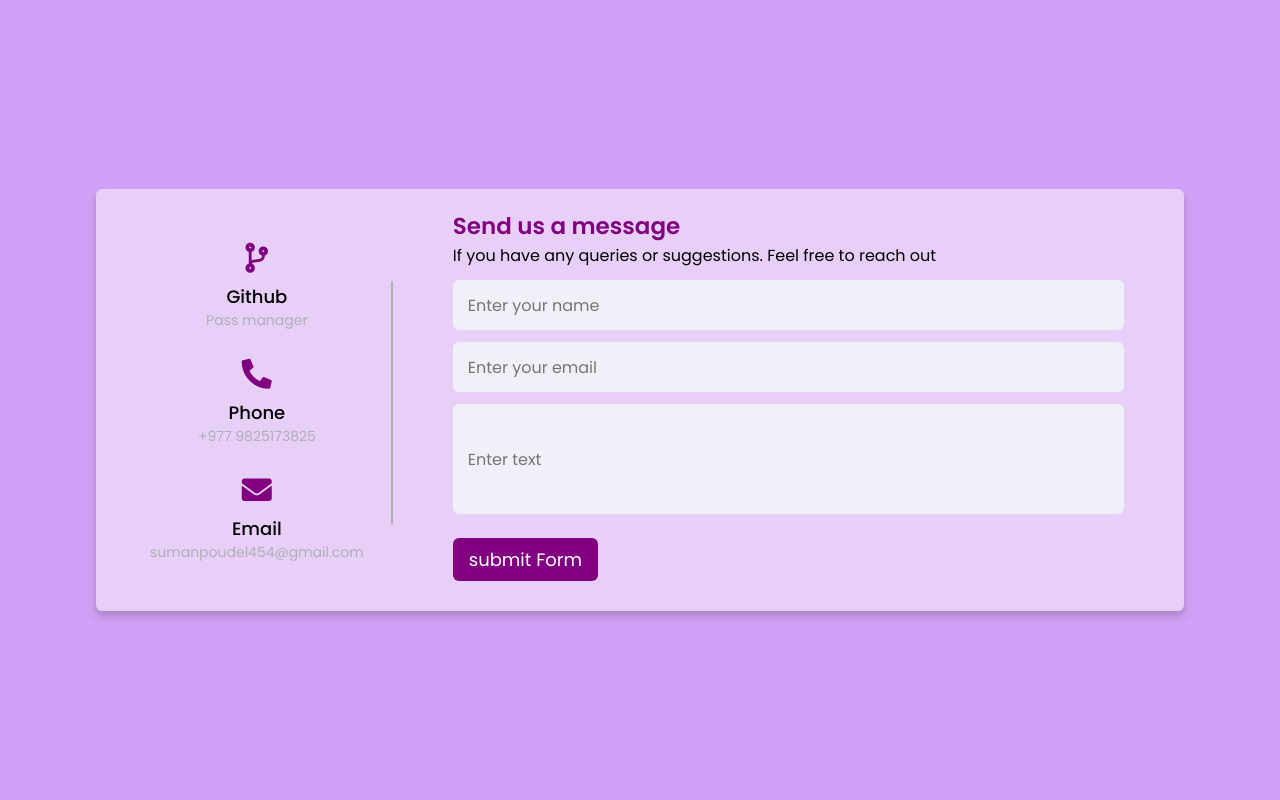
After one commit to Adarshakarki/passmanager, a PHP site: page /contact.html in a window 1280 px wide. The commit adds this page. Run offline with PHP 8.4, Linux system fonts and the light colour scheme.

Commit message:
Add files via upload

```diff
--- /dev/null
+++ b/contact/contact.css
@@ -0,0 +1,169 @@
+@import url('https://fonts.googleapis.com/css2?family=Poppins:wght@200;300;400;500;600;700&display=swap');
+* {
+    margin: 0;
+    padding: 0;
+    box-sizing: border-box;
+    font-family: "Poppins", sans-serif;
+}
+
+body {
+    min-height: 100vh;
+    width: 100%;
+    background: #D0A2F7;
+    ;
+    display: flex;
+    align-items: center;
+    justify-content: center;
+}
+
+.container {
+    width: 85%;
+    background: #E7CFF8;
+    border-radius: 6px;
+    padding: 20px 60px 30px 40px;
+    box-shadow: 0 5px 10px rgba(0, 0, 0, 0.2);
+}
+
+.container .content {
+    display: flex;
+    align-items: center;
+    justify-content: space-between;
+}
+
+.container .content .left-side {
+    width: 25%;
+    height: 100%;
+    display: flex;
+    flex-direction: column;
+    align-items: center;
+    justify-content: center;
+    margin-top: 15px;
+    position: relative;
+}
+
+.content .left-side::before {
+    content: '';
+    position: absolute;
+    height: 70%;
+    width: 2px;
+    right: -15px;
+    top: 50%;
+    transform: translateY(-50%);
+    background: #afafb6;
+}
+
+.content .left-side .details {
+    margin: 14px;
+    text-align: center;
+}
+
+.content .left-side .details i {
+    font-size: 30px;
+    color: purple;
+    margin-bottom: 10px;
+}
+
+.content .left-side .details .topic {
+    font-size: 18px;
+    font-weight: 500;
+}
+
+.content .left-side .details .text-one,
+.content .left-side .details .text-two {
+    font-size: 14px;
+    color: #afafb6;
+}
+
+.container .content .right-side {
+    width: 75%;
+    margin-left: 75px;
+}
+
+.content .right-side .topic-text {
+    font-size: 23px;
+    font-weight: 600;
+    color: purple;
+}
+
+.right-side .input-box {
+    height: 50px;
+    width: 100%;
+    margin: 12px 0;
+}
+
+.right-side .input-box input,
+.right-side .input-box textarea {
+    height: 100%;
+    width: 100%;
+    border: none;
+    outline: none;
+    font-size: 16px;
+    background: #F0F1F8;
+    border-radius: 6px;
+    padding: 0 15px;
+    resize: none;
+}
+
+.right-side .message-box {
+    min-height: 110px;
+}
+
+.right-side .input-box textarea {
+    padding-top: 6px;
+}
+
+.right-side .button {
+    display: inline-block;
+    margin-top: 12px;
+}
+
+.right-side .button input[type="button"] {
+    color: #fff;
+    font-size: 18px;
+    outline: none;
+    border: none;
+    padding: 8px 16px;
+    border-radius: 6px;
+    background: purple;
+    cursor: pointer;
+    transition: all 0.3s ease;
+}
+
+.button input[type="button"]:hover {
+    background: black;
+}
+
+@media (max-width: 950px) {
+    .container {
+        width: 90%;
+        padding: 30px 40px 40px 35px;
+    }
+    .container .content .right-side {
+        width: 75%;
+        margin-left: 55px;
+    }
+}
+
+@media (max-width: 820px) {
+    .container {
+        margin: 40px 0;
+        height: 100%;
+    }
+    .container .content {
+        flex-direction: column-reverse;
+    }
+    .container .content .left-side {
+        width: 100%;
+        flex-direction: row;
+        margin-top: 40px;
+        justify-content: center;
+        flex-wrap: wrap;
+    }
+    .container .content .left-side::before {
+        display: none;
+    }
+    .container .content .right-side {
+        width: 100%;
+        margin-left: 0;
+    }
+}
--- /dev/null
+++ b/contact/contact.html
@@ -0,0 +1,53 @@
+<!DOCTYPE html>
+<html lang="en" dir="ltr">
+
+<head>
+    <meta charset="UTF-8">
+    <link rel="stylesheet" href="contact.css">
+    <link rel="stylesheet" href="https://cdnjs.cloudflare.com/ajax/libs/font-awesome/5.15.2/css/all.min.css" />
+    <meta name="viewport" content="width=device-width, initial-scale=1.0">
+</head>
+
+<body>
+    <div class="container">
+        <div class="content">
+            <div class="left-side">
+                <div class="address details">
+                    <i class="fas fa-code-branch"></i>
+                    <div class="topic">Github</div>
+                    <div class="text-two">Pass manager</div>
+                </div>
+                <div class="phone details">
+                    <i class="fas fa-phone-alt"></i>
+                    <div class="topic">Phone</div>
+                    <div class="text-one">+977 9825173825</div>
+                </div>
+                <div class="email details">
+                    <i class="fas fa-envelope"></i>
+                    <div class="topic">Email</div>
+                    <div class="text-one">sumanpoudel454@gmail.com</div>
+                </div>
+            </div>
+            <div class="right-side">
+                <div class="topic-text">Send us a message</div>
+                <p>If you have any queries or suggestions. Feel free to reach out</p>
+                <form action="process_form.php" method="post">
+                    <div class="input-box">
+                        <input type="text" name="name" placeholder="Enter your name">
+                    </div>
+                    <div class="input-box">
+                        <input type="text" name="email" placeholder="Enter your email">
+                    </div>
+                    <div class="input-box message-box">
+                        <input type="text" name="message" placeholder="Enter text">
+                    </div>
+                    <div class="button">
+                        <input type="button" value="submit Form" onclick="submitForm()">
+                    </div>
+                </form>
+            </div>
+        </div>
+    </div>
+</body>
+
+</html>
```
Also changed, not shown: contact/contact.php (+15 -0 lines).
